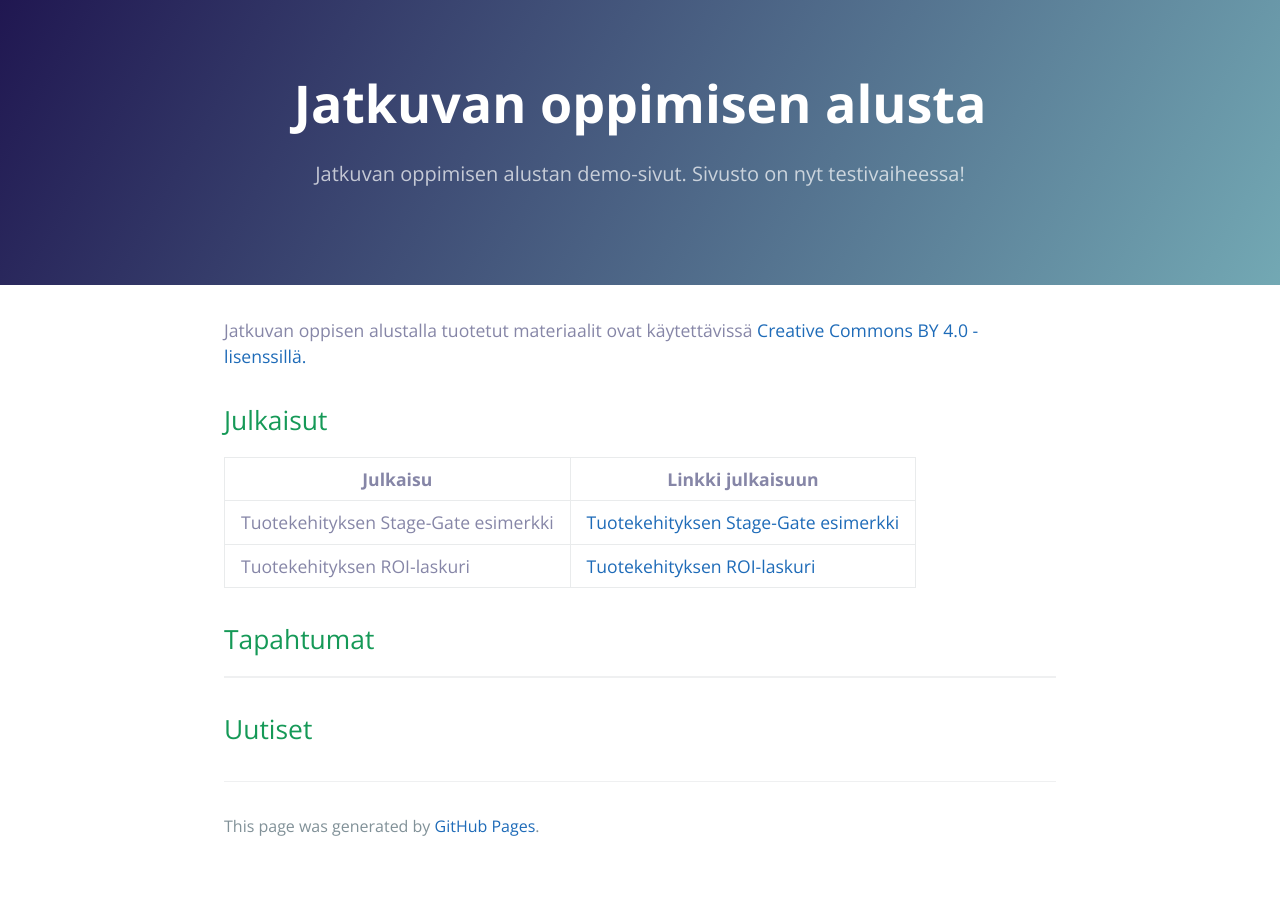
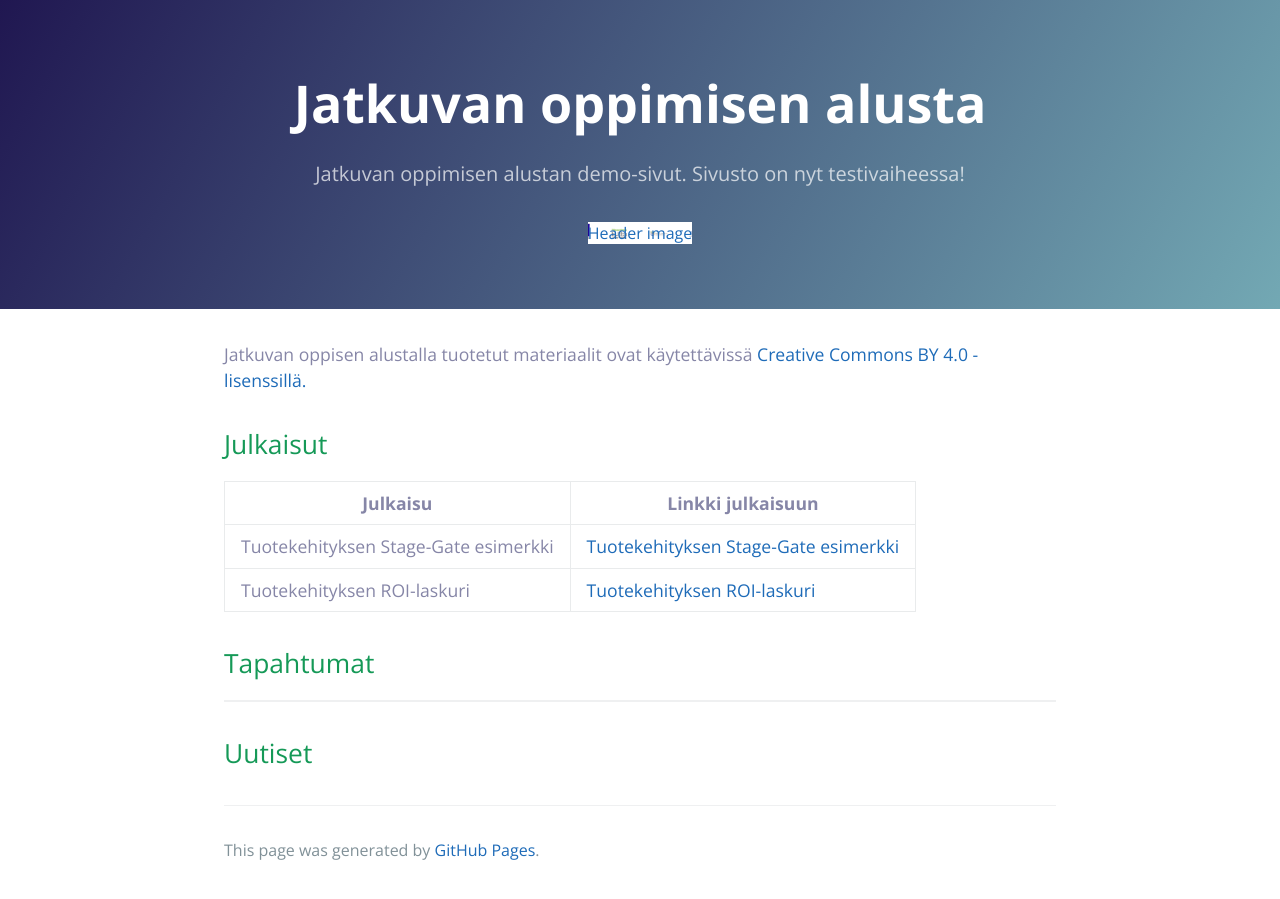
Before and after one commit to martti-testi/martti-testi.github.io, a Jekyll site: the page built from index.md, in a window 1280 px wide. Built offline with Jekyll 4.4.1, drawn with Linux system fonts in a browser that asks for light colours.

Commit message:
Update default.html

```diff
--- a/_layouts/default.html
+++ b/_layouts/default.html
@@ -25,7 +25,7 @@
         <a href="{{ site.github.zip_url }}" class="btn">Download .zip</a>
         <a href="{{ site.github.tar_url }}" class="btn">Download .tar.gz</a>
       {% endif %}
-
+      <a class="header-image">Header image</a>
     </header>
     <div class= “header-image”>
     </div>
```
